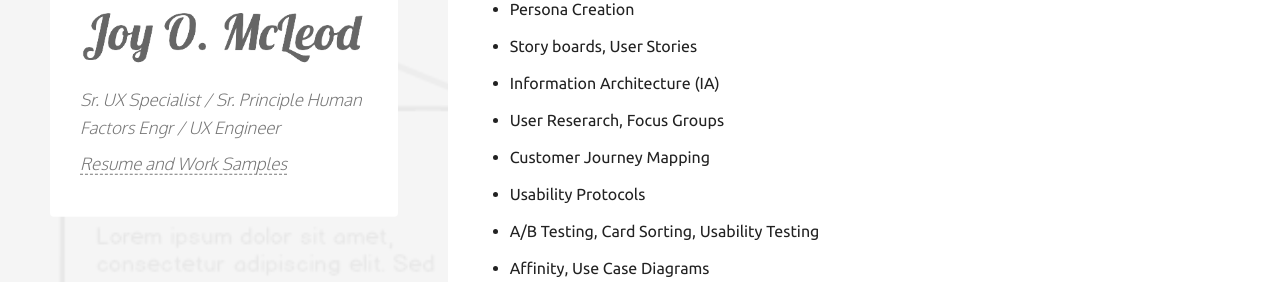
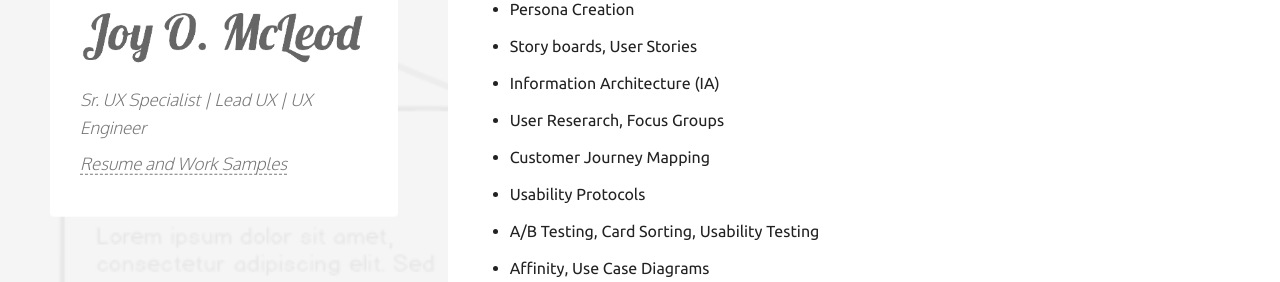
Before and after one commit to jokomowho/my_website, a Jekyll site: the page built from index.html, in a window 1280 px wide. Shown: the part 1027-1309 px from the top of the page. Built offline with Jekyll 4.4.1, drawn with Linux system fonts in a browser that asks for light colours; some web fonts are replaced.

Commit message:
update to index file.

```diff
--- a/index.html
+++ b/index.html
@@ -9,7 +9,7 @@ layout: default
         <img src="images/Joy-Profile-Sketch-Image.jpeg" class="img-style"><br>
         <img src="images/logo.png" class="img-style">
           <h1 style="color:#5D59AB;font-family:lobster"><!--{{ site.title }}--></h1>
-          <h3 class="style" style="font-style:italic;">Sr. UX Specialist / Sr. Principle Human Factors Engr / UX Engineer</h3>
+          <h3 class="style" style="font-style:italic;">Sr. UX Specialist | Lead UX | UX Engineer</h3>
           <h3 class="style" style="font-style:italic;color:#5D59AB;"><a href="https://www.jokomowho.com/images/joy-okomowho-resume-branding.pdf" target="_blank"> Resume and Work Samples</a></h3>
         </div>
     </div>
```
